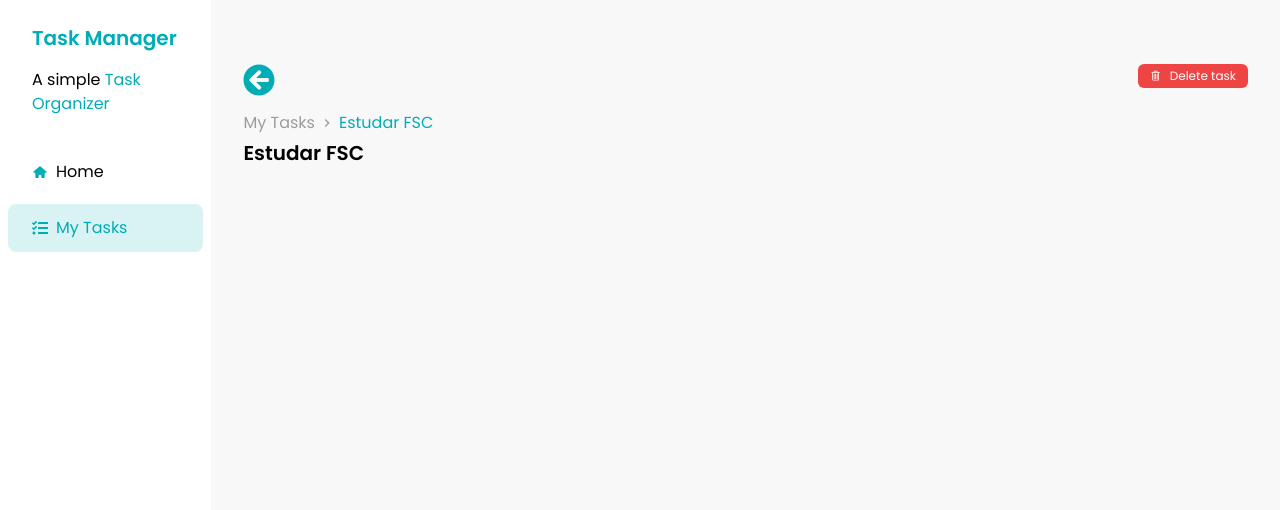
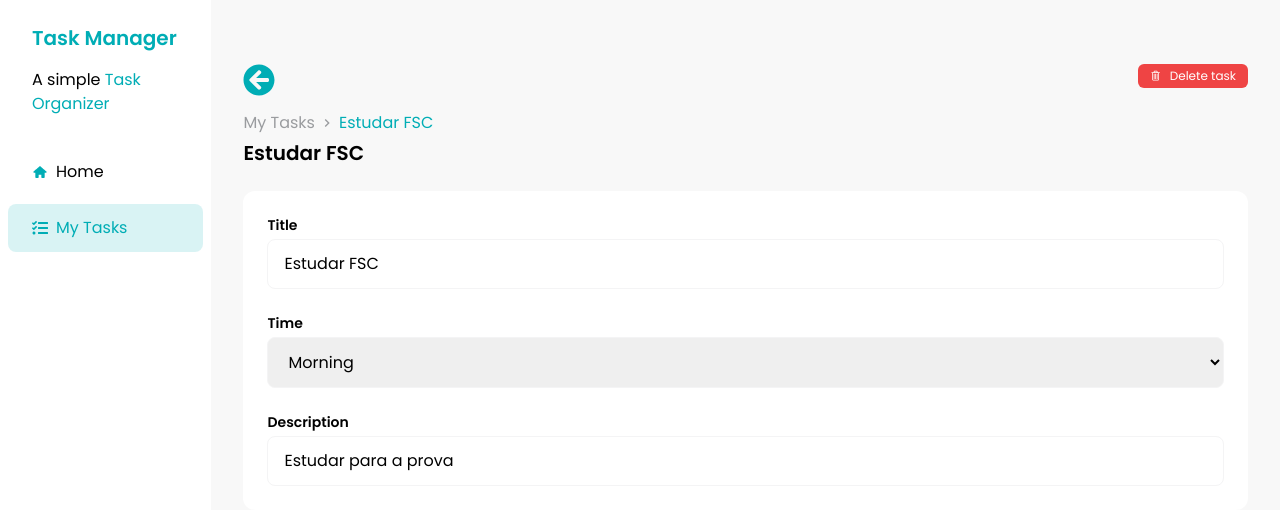
Before and after one commit to andressa-leite/fsc-task-manager, a React (Vite) app: page /task/1 in a window 1280 px wide. Shown: the top 510 px of the page. Built offline with nearby package versions, Linux system fonts and the light colour scheme; data requests are answered from the project's data file.

Commit message:
Added tasks's Details to TaskDetailsPage

```diff
--- a/src/components/AddTasksDialog.jsx
+++ b/src/components/AddTasksDialog.jsx
@@ -111,7 +111,7 @@ const AddTasksDialog = ({ isOpen, handleClose, onSubmitSuccess }) => {
                 <h2 className="text-brand-dark-blue text-xl font-semibold">
                   New Task
                 </h2>
-                <p className="mb-4 mt-1 text-sm text-brand-text-grey">
+                <p className="mb-4 mt-1 text-sm-text-grey">
                   Enter the information below
                 </p>
                 <div className="flex w-[336px] flex-col space-y-4">
--- a/src/pages/TaskDetailsPage.jsx
+++ b/src/pages/TaskDetailsPage.jsx
@@ -5,7 +5,10 @@ import { VscTrash } from 'react-icons/vsc';
 import { useNavigate, useParams } from 'react-router-dom';
 
 import { Button } from '../components/Button';
+import Input from '../components/Input';
+import InputLabel from '../components/InputLabel';
 import { Sidebar } from '../components/Sidebar';
+import TimeSelect from '../components/TimeSelect';
 
 export const TaskDetailsPage = () => {
   const { taskId } = useParams();
@@ -28,8 +31,9 @@ export const TaskDetailsPage = () => {
   return (
     <div className="flex items-start">
       <Sidebar />
-      {/* Barra do topo */}
-      <div className="flex w-full justify-between px-8 py-16">
+
+      <div className="flex w-full flex-col space-y-6 px-8 py-16">
+        {/* Barra do topo */}
         <div className="flex w-full items-start justify-between">
           {/* Lado esquerdo */}
           <div>
@@ -47,10 +51,23 @@ export const TaskDetailsPage = () => {
           </div>
 
           {/* Lado direito */}
-          <Button  variant='danger' className="h-fit">
+          <Button variant="danger" className="h-fit">
             <VscTrash />
             Delete task
           </Button>
+        </div>
+
+        {/* Dados da tarefa */}
+        <div className="rounded-xl bg-brand-white p-6 space-y-6">
+          <div>
+            <Input id="title" label="Title" value={task?.title} />
+          </div>
+          <div>
+            <TimeSelect value={task?.time} />
+          </div>
+          <div>
+            <Input id="description" label="Description" value={task?.description} />
+          </div>
         </div>
       </div>
     </div>
```
